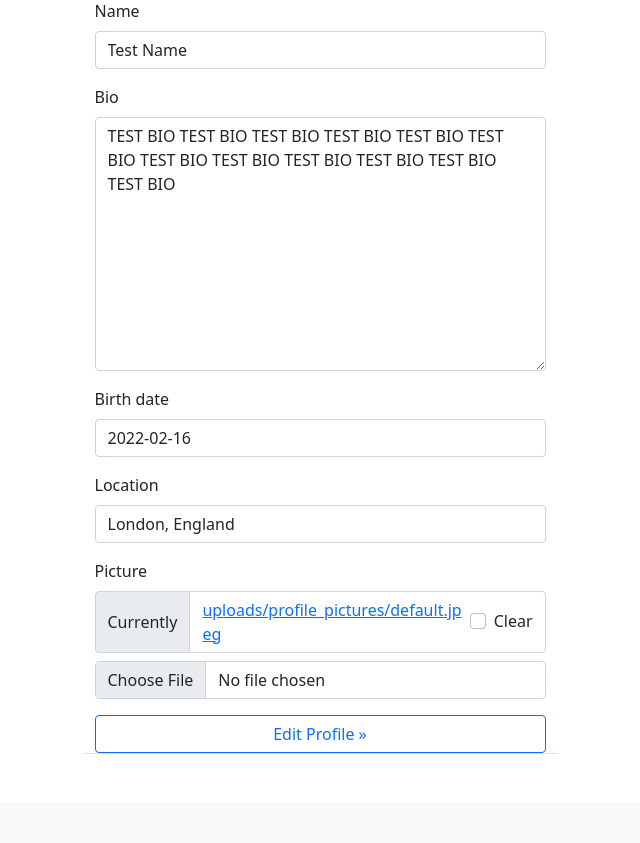
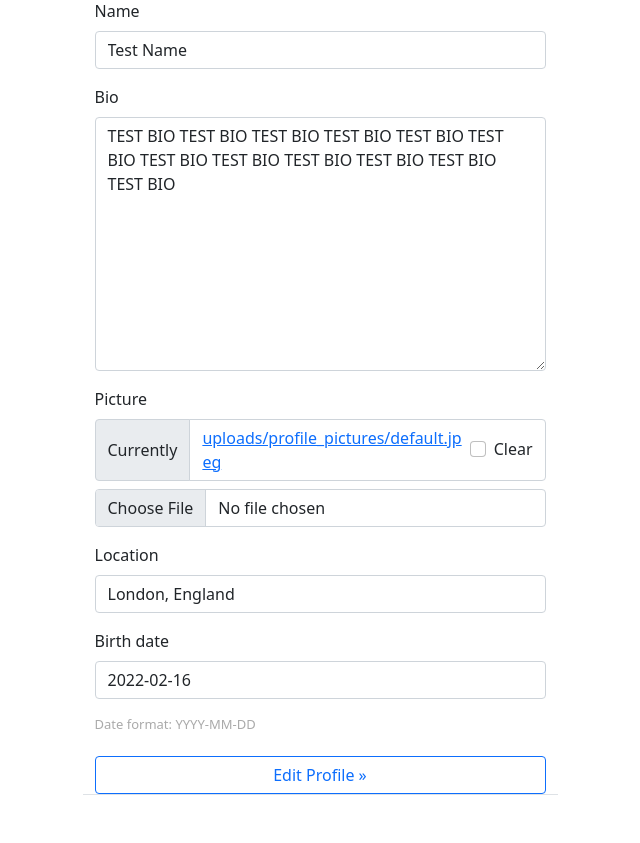
Before and after one commit to mhus04/DjangoSocialMedia, a Django app: page /social/profile/edit/1 in a window 1280 px wide. Shown: the part 210-1053 px from the top of the page, without its empty margins (320-960 px from the left). Before the commit the page ends 964 px from the top, so only its background shows below. Run offline with Django 3.2, Linux system fonts and the light colour scheme; a user stored in the database is signed in; data comes from the database, SQL or seed files in the repository; some libraries are stand-ins or nearby versions.

Commit message:
Added date of birth formatting information to the profile edit pages

```diff
--- a/Ophidia/social/templates/social/profile_edit.html
+++ b/Ophidia/social/templates/social/profile_edit.html
@@ -31,6 +31,7 @@
                 {% csrf_token %}
                 {{ form|crispy }}
                 <div class = "d-grid gap-2">
+                    <span style = "font-size: small; color: rgb(170, 170, 170); margin-bottom: 3%;">Date format: YYYY-MM-DD</span>
                     <button class="btn btn-outline-primary">Edit Profile &raquo;</button>
                 </div>
             </form>
--- a/Ophidia/social/views.py
+++ b/Ophidia/social/views.py
@@ -144,7 +144,7 @@ class ProfileView(View):
 
 class ProfileEditView(LoginRequiredMixin, UserPassesTestMixin, UpdateView):
     model = UserProfile
-    fields = ['name', 'bio', 'birth_date', 'location', 'picture']
+    fields = ['name', 'bio', 'picture', 'location', 'birth_date']
     template_name = 'social/profile_edit.html'
 
     def get_success_url(self):
```
